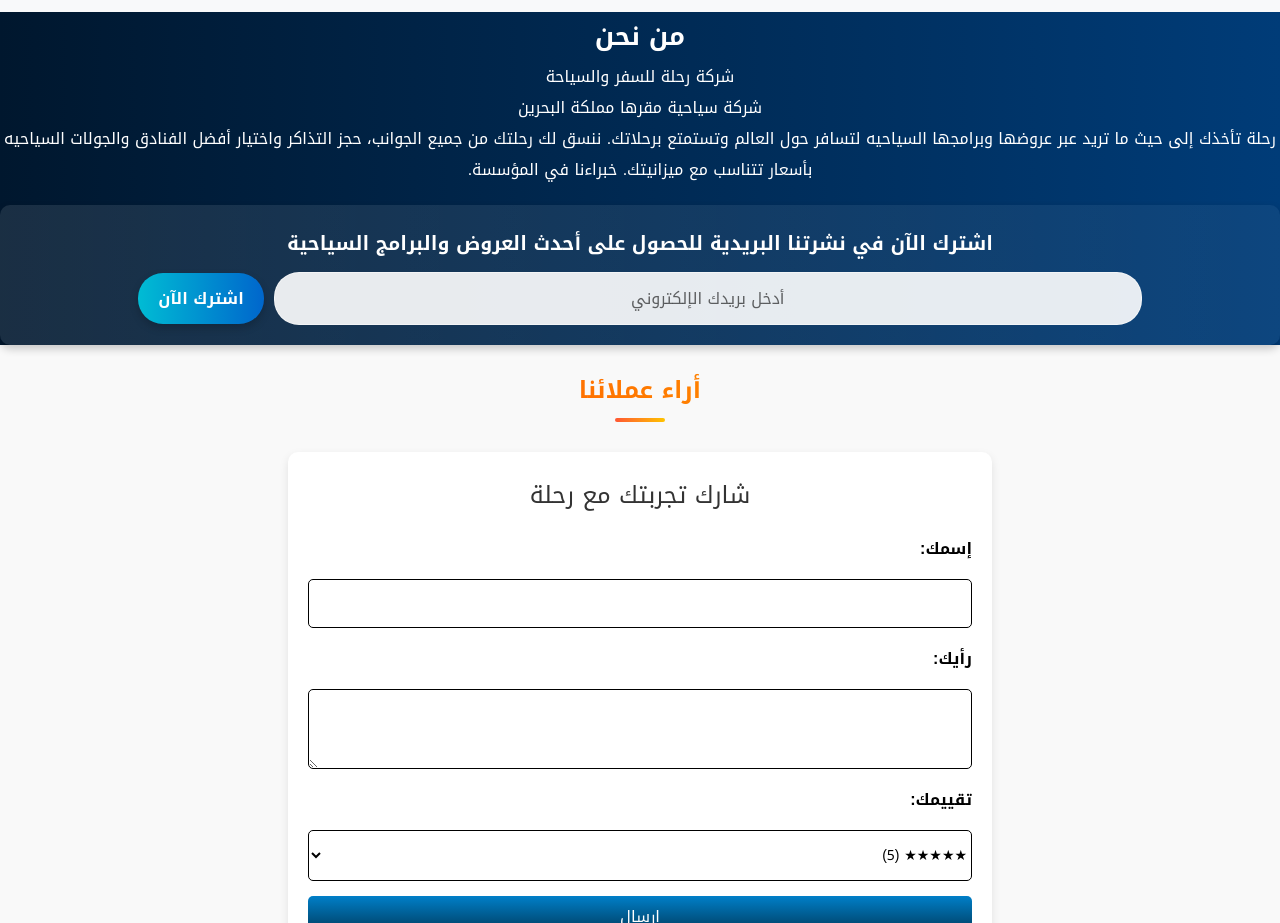
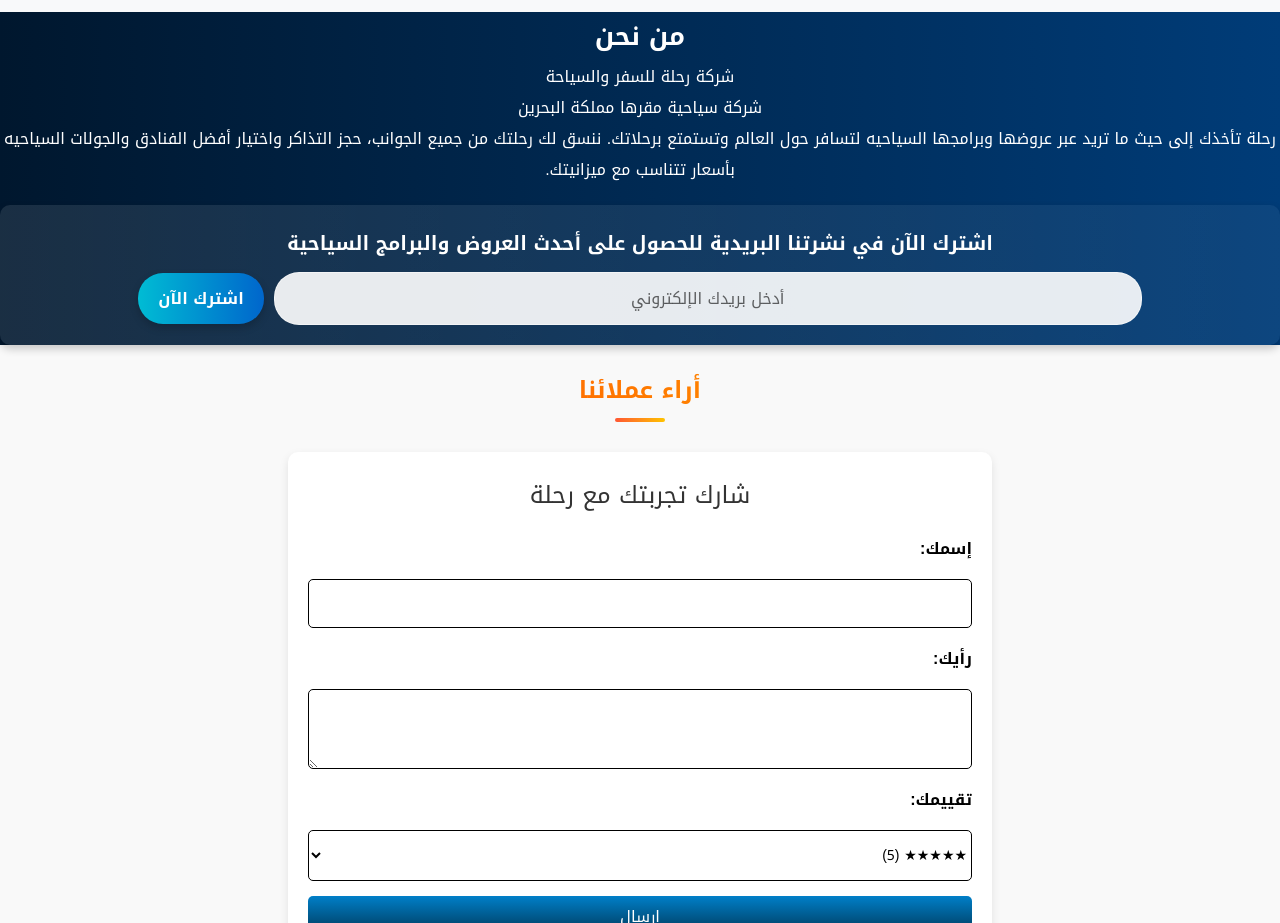
Before and after one commit to Mohammed-Website/rehlatravel, a plain HTML site: page index.html in a window 1280 px wide. Shown: the part 4400-5323 px from the top of the page. Drawn offline with nearby package versions, Linux system fonts and the light colour scheme; no server answers.

Commit message:
Update index.html

```diff
--- a/index.html
+++ b/index.html
@@ -143,7 +143,7 @@
         <p>شركة سياحية مقرها مملكة البحرين</p>
         <p>رحلة تأخذك إلى حيث ما تريد عبر عروضها وبرامجها السياحيه لتسافر حول
             العالم وتستمتع برحلاتك. ننسق لك رحلتك من جميع الجوانب، حجز التذاكر واختيار أفضل الفنادق والجولات السياحيه
-            بأسعار تتناسب مع ميزانيتك. خبراءنا في المؤسسة.</p>
+            بأسعار تتناسب مع ميزانيتك.</p>
 
 
 
```
